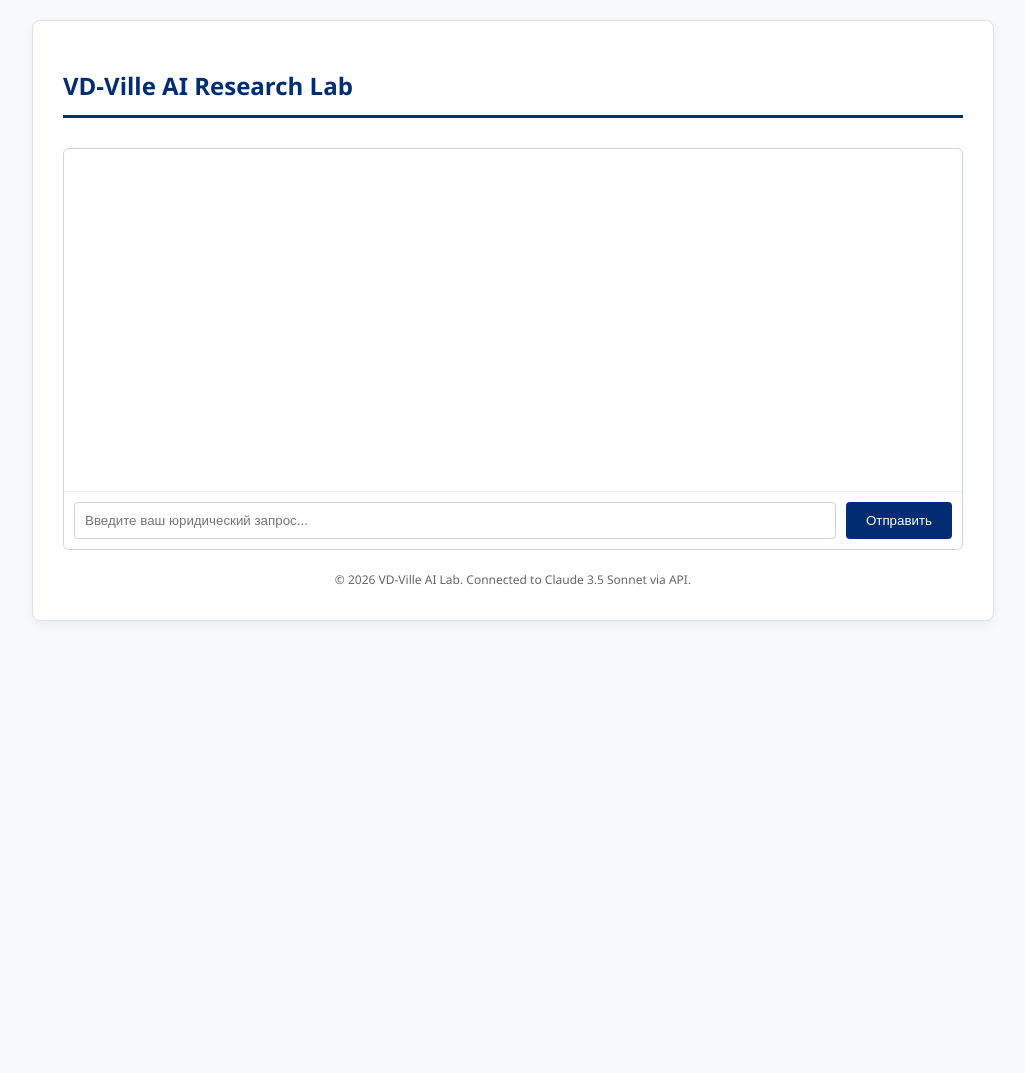
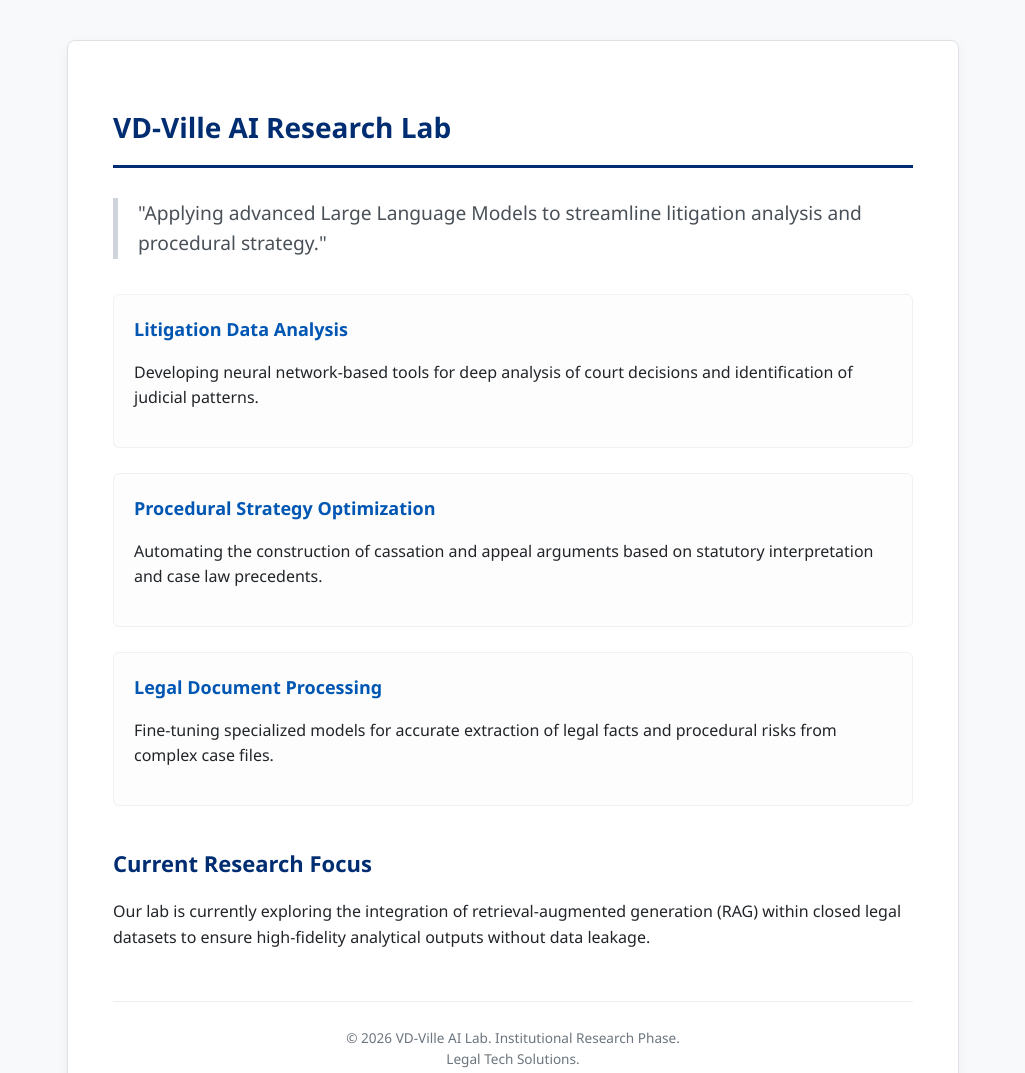
Before and after one commit to vd-ville/vd-ville.github.io, a plain HTML site: page index.html in a window 1280 px wide. Shown: the top 1073 px of the page, without its empty margins (127-1152 px from the left). Before the commit the page ends 800 px from the top, so only its background shows below. Drawn offline with Linux system fonts and the light colour scheme.

Commit message:
Update index.html

```diff
--- a/index.html
+++ b/index.html
@@ -5,77 +5,46 @@
     <meta name="viewport" content="width=device-width, initial-scale=1.0">
     <title>VD-Ville AI Lab | Legal Analytics</title>
     <style>
-        body { font-family: 'Segoe UI', Arial, sans-serif; background-color: #f8f9fa; color: #212529; line-height: 1.6; margin: 0; padding: 20px; }
-        .container { max-width: 900px; margin: auto; background: white; padding: 30px; border-radius: 8px; box-shadow: 0 4px 12px rgba(0,0,0,0.05); border: 1px solid #dee2e6; }
-        h1 { color: #002d72; border-bottom: 3px solid #002d72; padding-bottom: 10px; font-size: 24px; }
-
-        /* Стили чата */
-        #chat-container { margin-top: 30px; border: 1px solid #ced4da; border-radius: 6px; height: 400px; display: flex; flex-direction: column; background: #fff; }
-        #messages { flex: 1; overflow-y: auto; padding: 15px; border-bottom: 1px solid #eee; font-size: 14px; }
-        .message { margin-bottom: 10px; padding: 10px; border-radius: 5px; }
-        .user-msg { background: #e7f3ff; align-self: flex-end; }
-        .ai-msg { background: #f1f1f1; align-self: flex-start; }
-        .input-area { display: flex; padding: 10px; gap: 10px; }
-        input { flex: 1; padding: 10px; border: 1px solid #ced4da; border-radius: 4px; }
-        button { padding: 10px 20px; background: #002d72; color: white; border: none; border-radius: 4px; cursor: pointer; }
-        button:hover { background: #001a44; }
+        body { font-family: 'Segoe UI', Arial, sans-serif; background-color: #f8f9fa; color: #212529; line-height: 1.6; margin: 0; padding: 40px 20px; }
+        .container { max-width: 800px; margin: auto; background: white; padding: 45px; border-radius: 8px; box-shadow: 0 4px 12px rgba(0,0,0,0.05); border: 1px solid #dee2e6; }
+        h1 { color: #002d72; border-bottom: 3px solid #002d72; padding-bottom: 15px; margin-bottom: 30px; font-size: 28px; }
+        h2 { color: #002d72; margin-top: 40px; font-size: 22px; }
+        .mission { font-size: 1.2em; color: #495057; font-weight: 500; margin-bottom: 35px; border-left: 5px solid #ced4da; padding-left: 20px; }
+        .feature-list { list-style: none; padding: 0; }
+        .feature-item { margin-bottom: 25px; padding: 20px; background: #fdfdfd; border: 1px solid #f1f1f1; border-radius: 6px; }
+        .feature-item strong { color: #0056b3; display: block; font-size: 18px; margin-bottom: 5px; }
+        .footer { margin-top: 50px; font-size: 0.85em; color: #6c757d; text-align: center; border-top: 1px solid #eee; padding-top: 25px; }
     </style>
 </head>
 <body>
     <div class="container">
         <h1>VD-Ville AI Research Lab</h1>
+        <div class="mission">
+            "Applying advanced Large Language Models to streamline litigation analysis and procedural strategy."
+        </div>
 
-        <div id="chat-container">
-            <div id="messages"></div>
-            <div class="input-area">
-                <input type="text" id="userInput" placeholder="Введите ваш юридический запрос...">
-                <button onclick="sendMessage()">Отправить</button>
+        <div class="feature-list">
+            <div class="feature-item">
+                <strong>Litigation Data Analysis</strong>
+                <p>Developing neural network-based tools for deep analysis of court decisions and identification of judicial patterns.</p>
+            </div>
+            <div class="feature-item">
+                <strong>Procedural Strategy Optimization</strong>
+                <p>Automating the construction of cassation and appeal arguments based on statutory interpretation and case law precedents.</p>
+            </div>
+            <div class="feature-item">
+                <strong>Legal Document Processing</strong>
+                <p>Fine-tuning specialized models for accurate extraction of legal facts and procedural risks from complex case files.</p>
             </div>
         </div>
 
-        <div class="footer" style="margin-top:20px; font-size: 12px; color: #666; text-align: center;">
-            &copy; 2026 VD-Ville AI Lab. Connected to Claude 3.5 Sonnet via API.
+        <h2>Current Research Focus</h2>
+        <p>Our lab is currently exploring the integration of retrieval-augmented generation (RAG) within closed legal datasets to ensure high-fidelity analytical outputs without data leakage.</p>
+
+        <div class="footer">
+            &copy; 2026 VD-Ville AI Lab. Institutional Research Phase. <br>
+            Legal Tech Solutions.
         </div>
     </div>
-
-    <script>
-        // ВСТАВЬТЕ ВАШ КЛЮЧ ТУТ
-        const apiKey = 'sk-ant-api03-LdJ...AwAA';
-
-        async function sendMessage() {
-            const input = document.getElementById('userInput');
-            const messagesDiv = document.getElementById('messages');
-            if (!input.value) return;
-
-            // Отображаем сообщение пользователя
-            messagesDiv.innerHTML += `<div class="message user-msg"><b>Вы:</b> ${input.value}</div>`;
-            const userText = input.value;
-            input.value = '';
-
-            try {
-                const response = await fetch('https://api.anthropic.com/v1/messages', {
-                    method: 'POST',
-                    headers: {
-                        'x-api-key': apiKey,
-                        'anthropic-version': '2023-06-01',
-                        'content-type': 'application/json',
-                        'dangerously-allow-browser': 'true' // Нужно для прямых запросов из браузера
-                    },
-                    body: JSON.stringify({
-                        model: "claude-3-5-sonnet-20240620",
-                        max_tokens: 1024,
-                        messages: [{ role: "user", content: userText }]
-                    })
-                });
-
-                const data = await response.json();
-                const aiText = data.content[0].text;
-                messagesDiv.innerHTML += `<div class="message ai-msg"><b>Claude:</b> ${aiText}</div>`;
-                messagesDiv.scrollTop = messagesDiv.scrollHeight;
-            } catch (error) {
-                messagesDiv.innerHTML += `<div class="message ai-msg" style="color:red">Ошибка: Проверьте ключ или доступ к API.</div>`;
-            }
-        }
-    </script>
 </body>
 </html>
```
